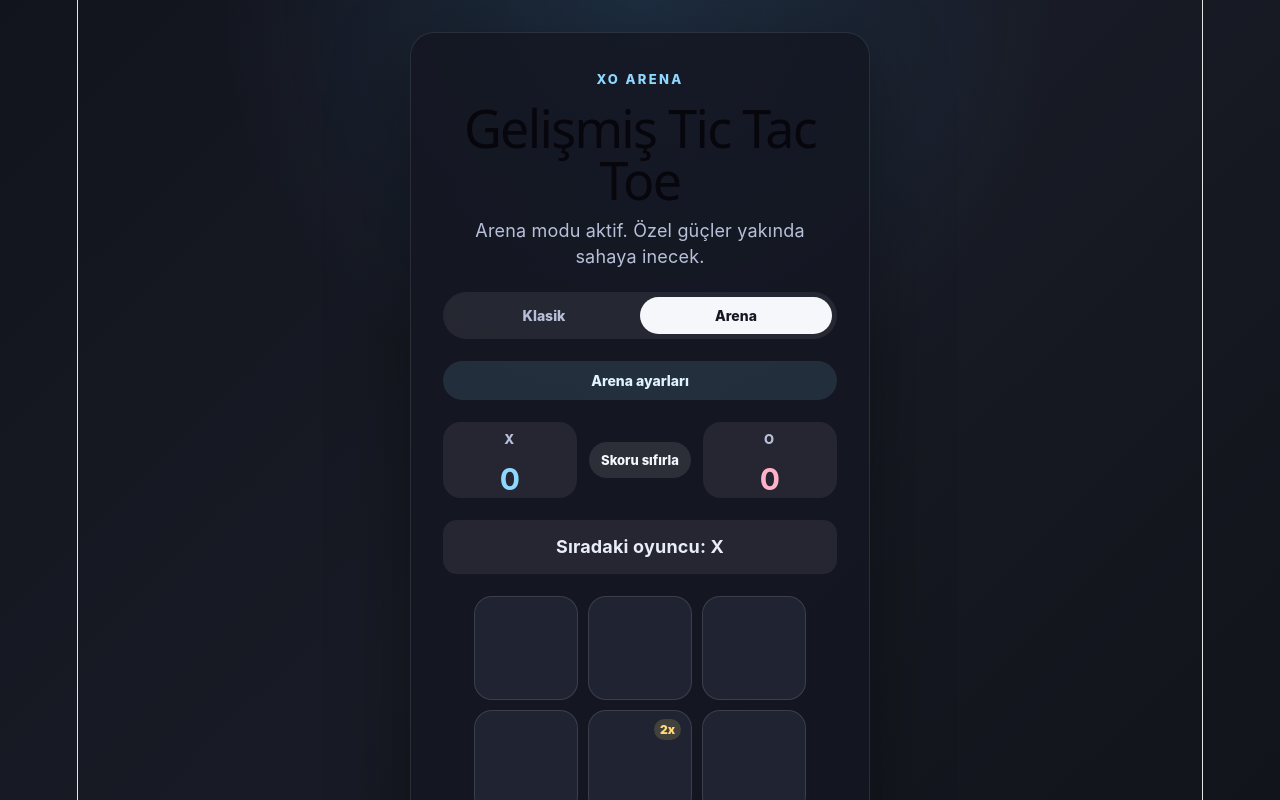
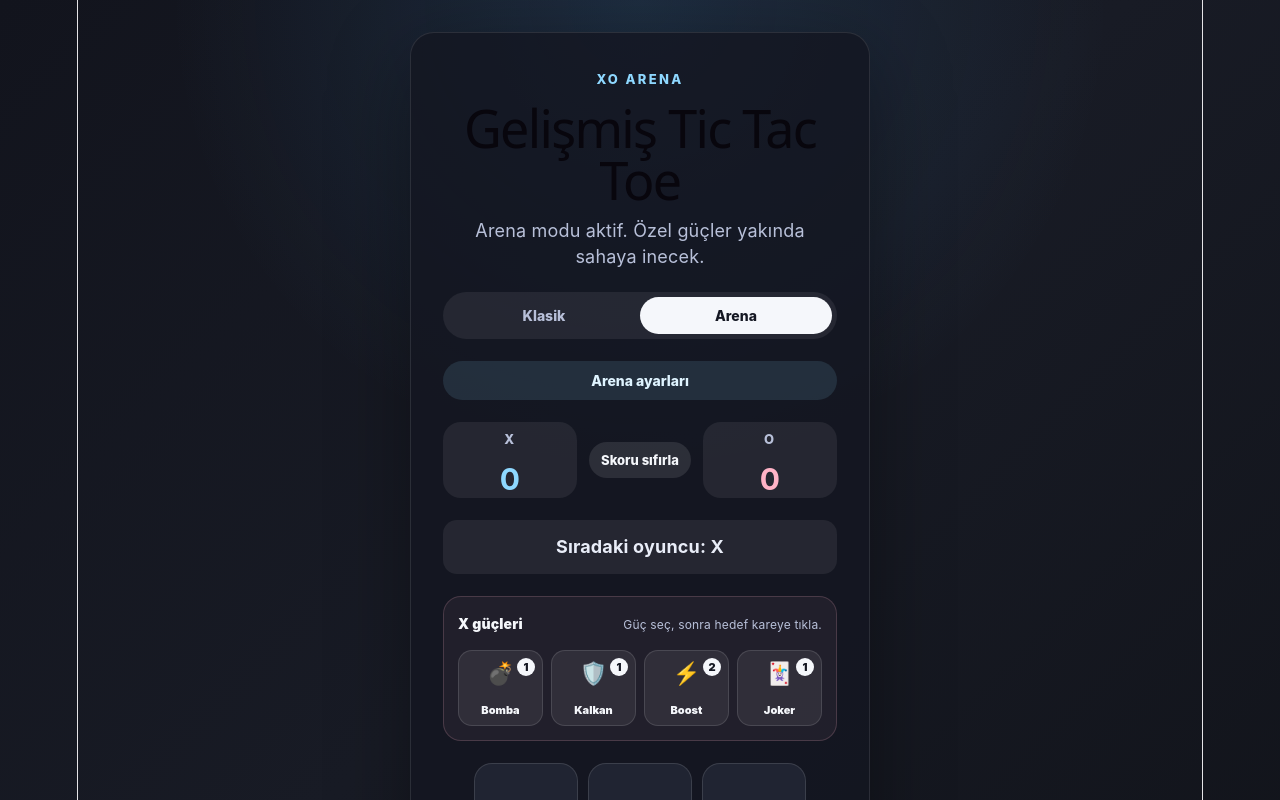
Before and after one commit to rabiaunllu/react-tic-tac-toe, a React (Vite) app: page / in a window 1280 px wide. Both pictures are taken after a click on the button "Arena". Shown: the top 800 px of the page. Built offline with nearby package versions, Linux system fonts and the light colour scheme.

Commit message:
özel güç paneli altyapısı eklendi

```diff
--- a/src/App.css
+++ b/src/App.css
@@ -324,3 +324,83 @@ p {
   background: rgba(80, 200, 120, 0.16);
   box-shadow: 0 0 0 2px rgba(125, 245, 175, 0.18);
 }
+.power-panel {
+  width: 100%;
+  display: grid;
+  gap: 12px;
+  padding: 14px;
+  border: 1px solid rgba(255, 179, 199, 0.18);
+  border-radius: 18px;
+  background: rgba(255, 179, 199, 0.06);
+}
+
+.power-panel-header {
+  display: flex;
+  align-items: baseline;
+  justify-content: space-between;
+  gap: 12px;
+}
+
+.power-panel-header span {
+  font-size: 14px;
+  font-weight: 900;
+}
+
+.power-panel-header small {
+  color: #b8c0d9;
+  font-size: 12px;
+}
+
+.power-list {
+  display: grid;
+  grid-template-columns: repeat(4, 1fr);
+  gap: 8px;
+}
+
+.power-button {
+  min-height: 76px;
+  display: grid;
+  place-items: center;
+  gap: 3px;
+  position: relative;
+  border: 1px solid rgba(255, 255, 255, 0.12);
+  border-radius: 14px;
+  background: rgba(255, 255, 255, 0.07);
+  color: #f5f7fb;
+  cursor: pointer;
+}
+
+.power-button:hover:not(:disabled),
+.power-button.active {
+  border-color: rgba(255, 179, 199, 0.9);
+  background: rgba(255, 179, 199, 0.14);
+}
+
+.power-button:disabled {
+  opacity: 0.42;
+  cursor: not-allowed;
+}
+
+.power-icon {
+  font-size: 22px;
+}
+
+.power-name {
+  font-size: 11px;
+  font-weight: 900;
+}
+
+.power-count {
+  position: absolute;
+  right: 7px;
+  top: 7px;
+  min-width: 18px;
+  height: 18px;
+  display: grid;
+  place-items: center;
+  border-radius: 999px;
+  background: #f5f7fb;
+  color: #151823;
+  font-size: 11px;
+  font-weight: 900;
+}
--- a/src/App.jsx
+++ b/src/App.jsx
@@ -5,6 +5,8 @@ import GameStatus from './components/GameStatus'
 import GameModeToggle from './components/GameModeToggle'
 import ScoreBoard from './components/ScoreBoard'
 import ArenaSettings from './components/ArenaSettings'
+import PowerPanel from './components/PowerPanel'
+import { createInitialPowerCounts } from './game/powers'
 import {
   calculateRoundScore,
   calculateWinner,
@@ -24,6 +26,10 @@ const initialArenaSettings = {
   powersEnabled: true,
   multipliersEnabled: true,
 }
+const initialPlayerPowers = {
+  X: createInitialPowerCounts(),
+  O: createInitialPowerCounts(),
+}
 
 export default function App() {
   const [squares, setSquares] = useState(initialSquares)
@@ -33,12 +39,16 @@ export default function App() {
   const [arenaSettings, setArenaSettings] = useState(initialArenaSettings)
   const [isArenaSettingsOpen, setIsArenaSettingsOpen] = useState(false)
   const [multipliers, setMultipliers] = useState({})
+  const [playerPowers, setPlayerPowers] = useState(initialPlayerPowers)
+const [activePower, setActivePower] = useState(null)
 
   const winner = calculateWinner(squares)
   const winningLine = getWinningLine(squares)
   const multipliersEnabled = gameMode === 'arena' && arenaSettings.multipliersEnabled
   const roundScore = calculateRoundScore(winningLine, multipliers, multipliersEnabled)
   const isDraw = !winner && isBoardFull(squares)
+  const currentPlayer = xIsNext ? 'X' : 'O'
+const powersEnabled = gameMode === 'arena' && arenaSettings.powersEnabled
 
   useEffect(() => {
     if (!winner) {
@@ -55,6 +65,7 @@ export default function App() {
     setSquares(initialSquares)
     setXIsNext(true)
     setMultipliers(multipliersEnabled ? createBoardMultipliers() : {})
+    setActivePower(null)
   }, [gameMode, arenaSettings.multipliersEnabled, multipliersEnabled])
 
   function handleSquareClick(index) {
@@ -73,6 +84,7 @@ export default function App() {
     setSquares(initialSquares)
     setXIsNext(true)
     setMultipliers(multipliersEnabled ? createBoardMultipliers() : {})
+    setActivePower(null)
   }
 
   function handleResetScores() {
@@ -119,6 +131,14 @@ export default function App() {
   xIsNext={xIsNext}
   roundScore={roundScore}
 />
+{powersEnabled && (
+  <PowerPanel
+    currentPlayer={currentPlayer}
+    powerCounts={playerPowers[currentPlayer]}
+    activePower={activePower}
+    onSelectPower={setActivePower}
+  />
+)}
 
  <Board
   squares={squares}
--- /dev/null
+++ b/src/components/PowerPanel.jsx
@@ -0,0 +1,34 @@
+import { powerDefinitions } from '../game/powers'
+
+export default function PowerPanel({ currentPlayer, powerCounts, activePower, onSelectPower }) {
+  return (
+    <section className="power-panel" aria-label={`${currentPlayer} oyuncusu güçleri`}>
+      <div className="power-panel-header">
+        <span>{currentPlayer} güçleri</span>
+        <small>Güç seç, sonra hedef kareye tıkla.</small>
+      </div>
+
+      <div className="power-list">
+        {powerDefinitions.map((power) => {
+          const count = powerCounts[power.id]
+          const isActive = activePower === power.id
+          const isDisabled = count === 0
+
+          return (
+            <button
+              key={power.id}
+              className={`power-button ${isActive ? 'active' : ''}`}
+              disabled={isDisabled}
+              title={power.description}
+              onClick={() => onSelectPower(isActive ? null : power.id)}
+            >
+              <span className="power-icon">{power.icon}</span>
+              <span className="power-name">{power.name}</span>
+              <span className="power-count">{count}</span>
+            </button>
+          )
+        })}
+      </div>
+    </section>
+  )
+}
--- /dev/null
+++ b/src/game/powers.js
@@ -0,0 +1,37 @@
+export const powerDefinitions = [
+  {
+    id: 'bomb',
+    name: 'Bomba',
+    icon: '💣',
+    description: 'Rakibin korumasız taşını kaldırır.',
+    initialCount: 1,
+  },
+  {
+    id: 'shield',
+    name: 'Kalkan',
+    icon: '🛡️',
+    description: 'Kendi taşını bombaya karşı korur.',
+    initialCount: 1,
+  },
+  {
+    id: 'boost',
+    name: 'Boost',
+    icon: '⚡',
+    description: 'Sonraki hamlenin hücre puanını artırır.',
+    initialCount: 2,
+  },
+  {
+    id: 'joker',
+    name: 'Joker',
+    icon: '🃏',
+    description: 'Dolu bir kareye hamle yapmanı sağlar.',
+    initialCount: 1,
+  },
+]
+
+export function createInitialPowerCounts() {
+  return powerDefinitions.reduce((counts, power) => {
+    counts[power.id] = power.initialCount
+    return counts
+  }, {})
+}
```
